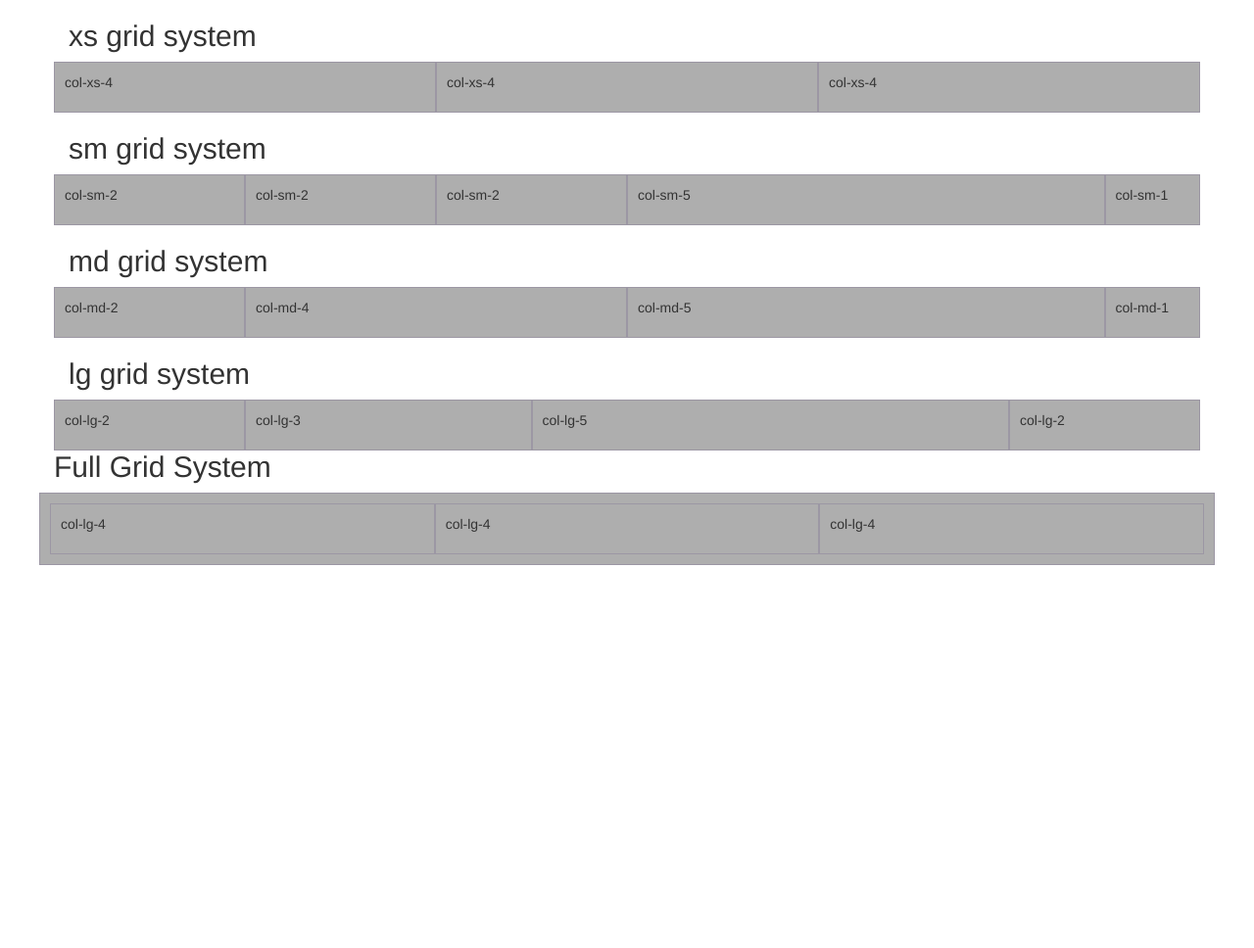
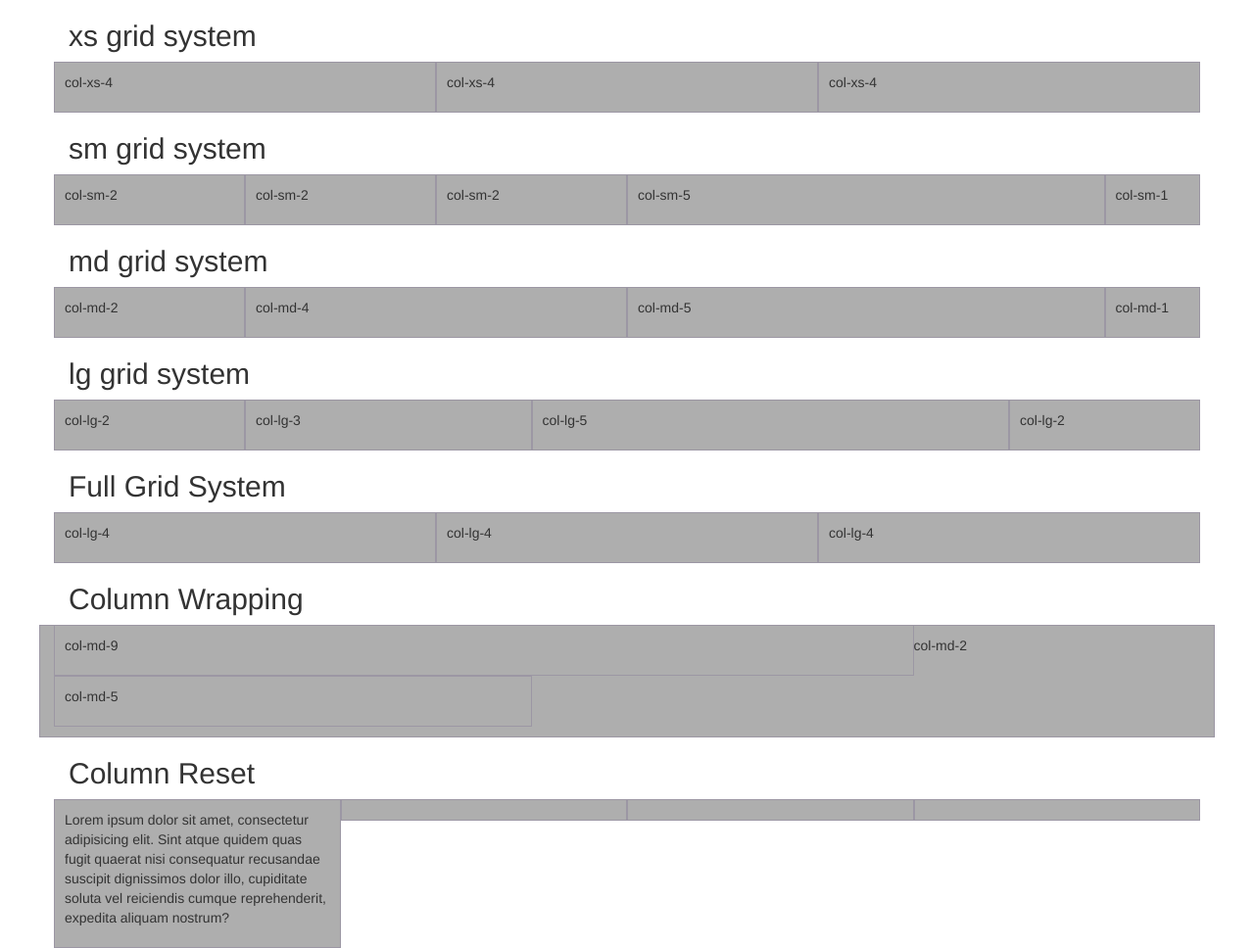
Before and after one commit to kevin8684/grid-system, a plain HTML site: page index.html in a window 1280 px wide. Shown: the whole page at 98% size. Before the commit the page ends 800 px from the top, so only its background shows below. Drawn offline with Linux system fonts and the light colour scheme.

Commit message:
column wrapping and collumn reset

```diff
--- a/index.html
+++ b/index.html
@@ -56,7 +56,7 @@
 			</div> <!-- end of md grid -->
 
 		<h2>lg grid system</h2>
-			<div class="row show-grid">
+		<div class="row show-grid">
 			<div class="col-lg-2">
 				<p>col-lg-2</p>
 			</div>
@@ -68,7 +68,8 @@
 			</div>
 			<div class="col-lg-2">
 				<p>col-lg-2</p>
-			</div> <!-- end of lg grid -->
+			</div>
+		</div> <!-- end of lg grid -->
 			<h2>Full Grid System</h2>
 			<div class="row show-grid">
 				<div class="col-lg-4 col-md-3 col-sm-5 col-xs-3">
@@ -91,7 +92,49 @@
 					<p class="visible-xs">col-sm-6</p>
 				</div>
 			</div>
-		</div> <!-- end of container -->
+			<h2>Column Wrapping</h2>
+				<div class="row show-grid">
+					<div class="col-md-9">
+						<p>col-md-9</p>
+					</div>
+				<div class="col-md-5">
+					<p>col-md-5</p>
+				</div>
+				<div class="row show-grid">
+					<p>col-md-2</p>
+				</div>
+				</div>
+				<!-- <div class="col-md-5">
+					<p>col-md-5</p>
+				</div>
+				<div class="row show-grid">
+					<p>col-md-2</p>
+				</div> -->
+				<h2>Column Reset</h2>
+				<div class="row show-grid">
+					<div class="col-sm-6 col-md-3">
+						<p class="visible-sm">col-sm-6</p>
+						<p class="visible-md">col-md-3</p>
+						<p>Lorem ipsum dolor sit amet, consectetur adipisicing elit. Sint atque quidem quas fugit quaerat nisi consequatur recusandae suscipit dignissimos dolor illo, cupiditate soluta vel reiciendis cumque reprehenderit, expedita aliquam nostrum?</p>
+					</div>
+					<div class="col-sm-6 col-md-3">
+						<p class="visible-sm">col-sm-6</p>
+						<p class="visible-md">col-md-3</p>
+					</div>
+					<span class="clearfix visible-sm-block"></span>
+					<div class="col-sm-6 col-md-3">
+						<p class="visible-sm">col-sm-6</p>
+						<p class="visible-md">col-md-3</p>
+					</div>
+					<div class="col-sm-6 col-md-3">
+						<p class="visible-sm">col-sm-6</p>
+						<p class="visible-md">col-md-3</p>
+					</div>
+				</div>
+
+
+
+			</div> <!-- end of container -->
 
 </body>
 </html>
```
